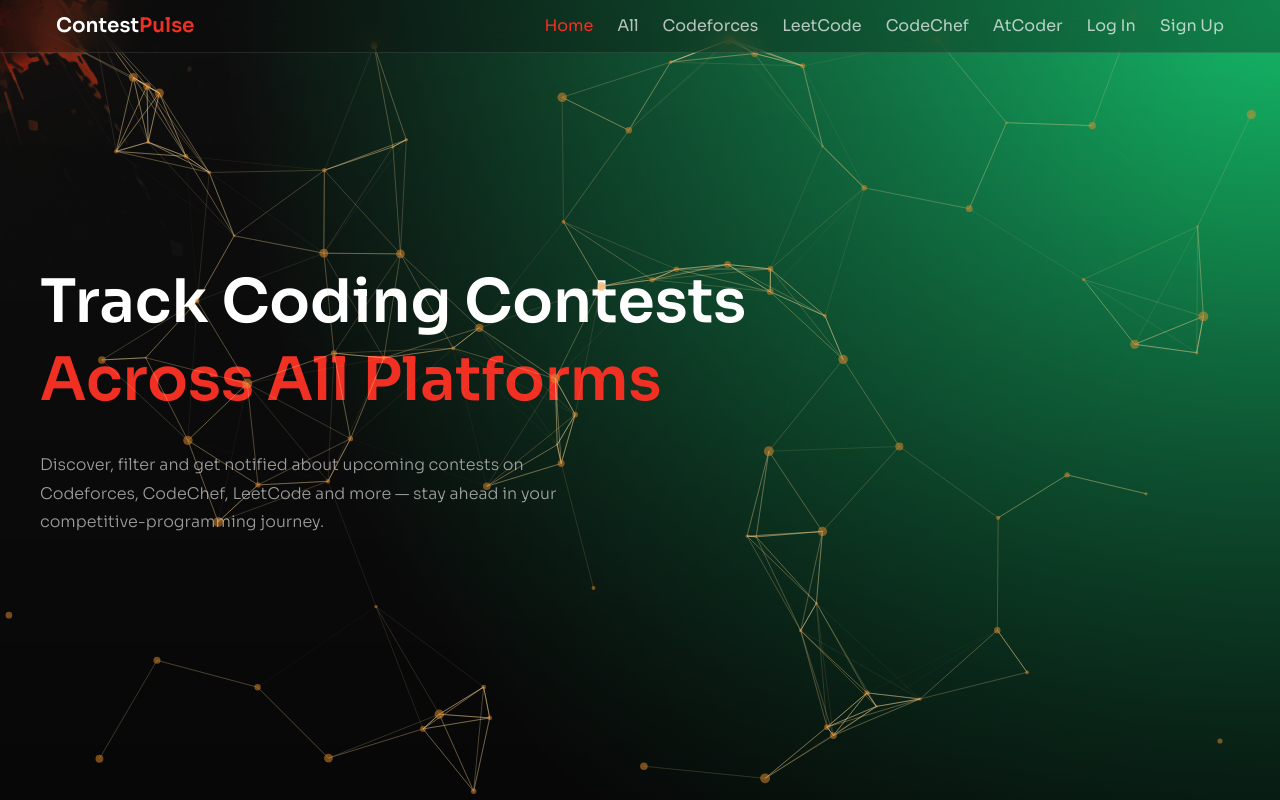
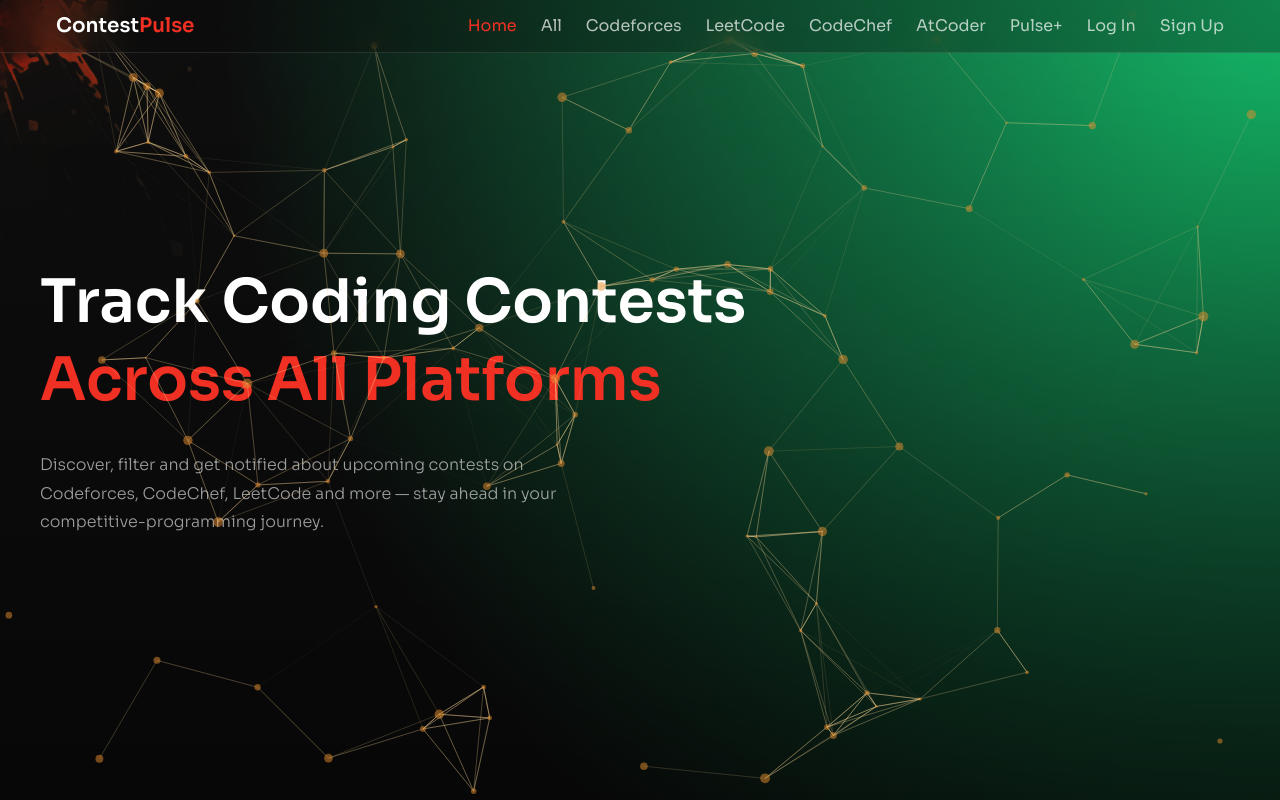
Before and after one commit to chaitanya21kumar/contestpulse, a Next.js app: page / in a window 1280 px wide. Built offline with nearby package versions, Linux system fonts and the light colour scheme; no server answers.

Commit message:
Add Pulse+ page and Google Analytics tracking

```diff
--- a/components/Nav.jsx
+++ b/components/Nav.jsx
@@ -4,16 +4,17 @@
 import { useRouter } from "next/router";
 import { useState, useEffect } from "react";
 
-import { auth } from "../lib/firebase";               // your Firebase client
+import { auth } from "../lib/firebase";
 import { onAuthStateChanged, signOut } from "firebase/auth";
 
 const platforms = [
-  { name: "Home",       key: "home",       href: "/"                     },
-  { name: "All",        key: "all",        href: "/?platform=all"       },
-  { name: "Codeforces", key: "codeforces", href: "/?platform=codeforces"},
-  { name: "LeetCode",   key: "leetcode",   href: "/?platform=leetcode"  },
-  { name: "CodeChef",   key: "codechef",   href: "/?platform=codechef"  },
-  { name: "AtCoder",    key: "atcoder",    href: "/?platform=atcoder"   },
+  { name: "Home",       key: "home",       href: "/" },
+  { name: "All",        key: "all",        href: "/?platform=all" },
+  { name: "Codeforces", key: "codeforces", href: "/?platform=codeforces" },
+  { name: "LeetCode",   key: "leetcode",   href: "/?platform=leetcode" },
+  { name: "CodeChef",   key: "codechef",   href: "/?platform=codechef" },
+  { name: "AtCoder",    key: "atcoder",    href: "/?platform=atcoder" },
+  { name: "Pulse+",     key: "pulseplus",  href: "/pulseplus" }  // 👈 new button
 ];
 
 export default function Nav() {
@@ -23,7 +24,6 @@
   const [user, setUser] = useState(null);
 
   useEffect(() => {
-    // subscribe to auth changes
     const unsubscribe = onAuthStateChanged(auth, (u) => {
       setUser(u);
     });
@@ -32,7 +32,7 @@
 
   const handleLogout = async () => {
     await signOut(auth);
-    push("/");  // redirect home after logout
+    push("/");
   };
 
   return (
@@ -61,21 +61,16 @@
             </li>
           ))}
 
-          {/* Auth links */}
           {!user ? (
             <>
               <li>
                 <Link href="/login" legacyBehavior>
-                  <a className="whitespace-nowrap text-white/70 hover:text-accent">
-                    Log In
-                  </a>
+                  <a className="whitespace-nowrap text-white/70 hover:text-accent">Log In</a>
                 </Link>
               </li>
               <li>
                 <Link href="/signup" legacyBehavior>
-                  <a className="whitespace-nowrap text-white/70 hover:text-accent">
-                    Sign Up
-                  </a>
+                  <a className="whitespace-nowrap text-white/70 hover:text-accent">Sign Up</a>
                 </Link>
               </li>
             </>
```
